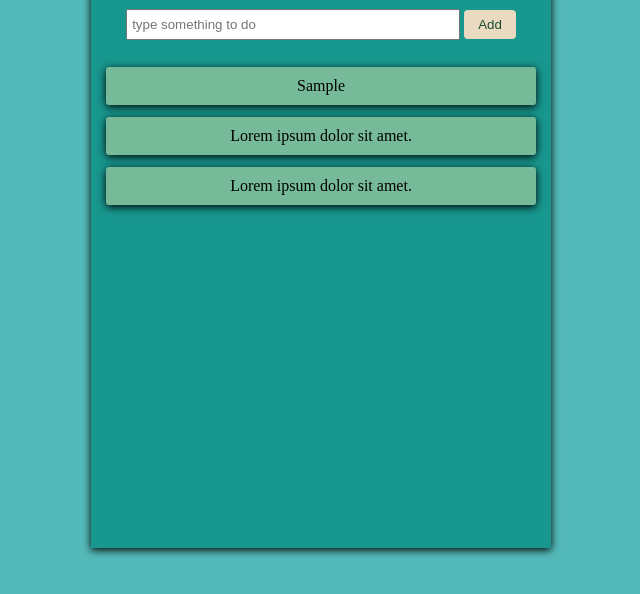
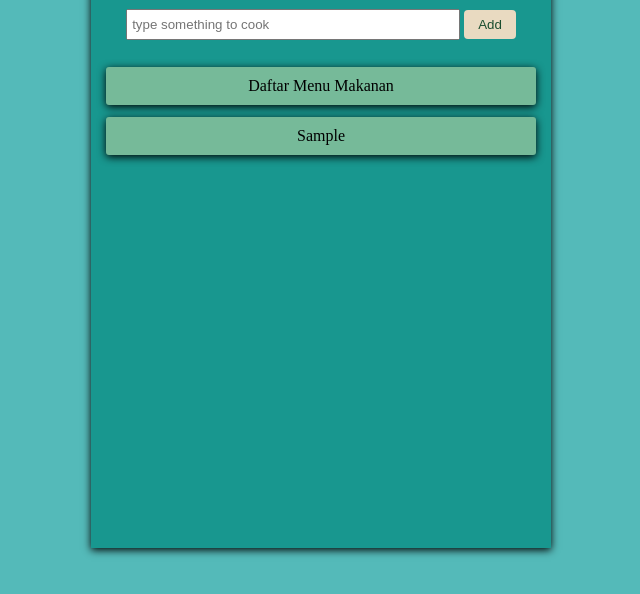
Before and after one commit to SEMBADAAYUMI/membuat-to-do-list, a plain HTML site: page index.html in a window 1280 px wide. Both pictures are taken after typing "Sample" into the empty fields and a click on the button "Add". Shown: the part 152-746 px from the top of the page, without its empty margins (319-959 px from the left). Drawn offline with Linux system fonts and the light colour scheme.

Commit message:
mengubah input type dan mengubah element list dan mengubah java script nya

```diff
--- a/index.html
+++ b/index.html
@@ -11,12 +11,11 @@
     <div class="container">
       <h1>To-do List</h1>
       <div class="add-element">
-        <input type="text" id="add" placeholder="type something to do" />
+        <input type="text" id="add" placeholder="type something to cook" autofocus />
         <button id="btn">Add</button>
         <div class="element-list">
           <ul id="list">
-            <li>Lorem ipsum dolor sit amet.</li>
-            <li>Lorem ipsum dolor sit amet.</li>
+            <li>Daftar Menu Makanan</li>
           </ul>
         </div>
       </div>
--- a/script.js
+++ b/script.js
@@ -10,7 +10,7 @@ btn.addEventListener("click", () => {
   } else {
     let li = document.createElement("li");
     li.innerHTML = txt;
-    list.insertBefore(li, list.childNodes[0]);
+    list.insertBefore(li, list.childNodes[2]);
     input.value = "";
   }
 });
```
